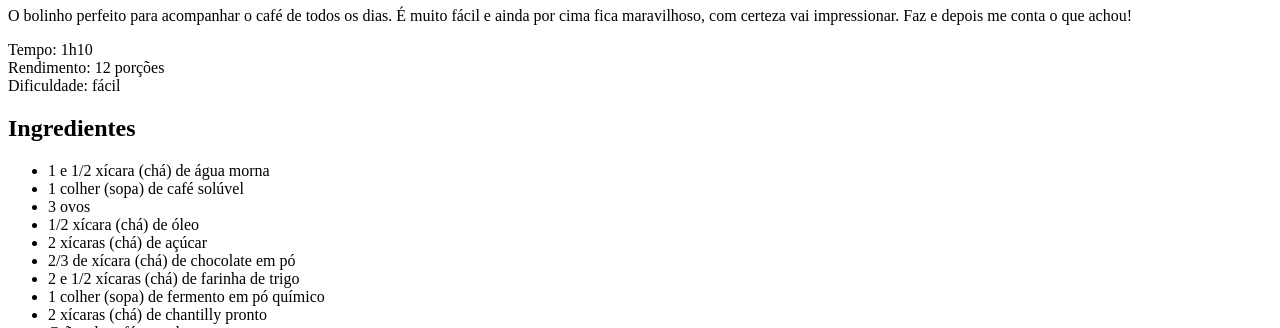
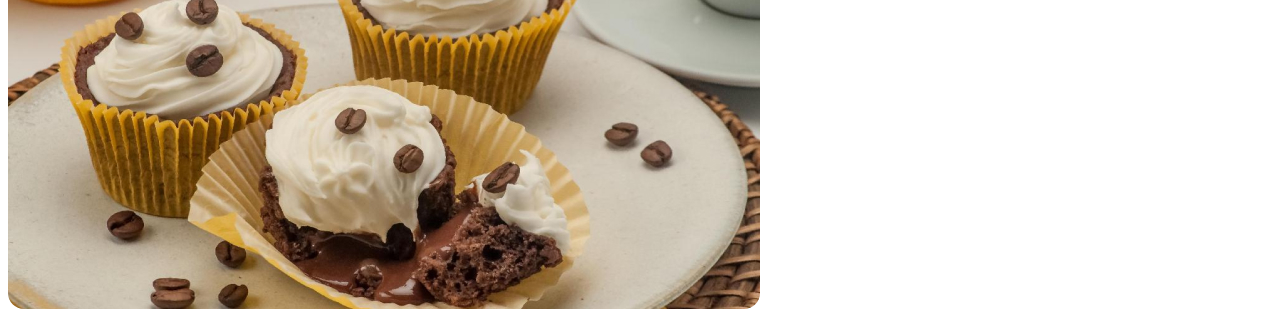
Before and after one commit to Hugo-Queiroz01/PAGINA-DE-RECEITAS, a plain HTML site: page index.html in a window 1280 px wide. Shown: the part 99-427 px from the top of the page. Drawn offline with Linux system fonts and the light colour scheme.

Commit message:
Adicionando imagem e estilos

```diff
--- a/index.html
+++ b/index.html
@@ -5,11 +5,12 @@
   <meta charset="UTF-8">
   <meta name="viewport" content="width=device-width, initial-scale=1.0">
   <title>Página de receita</title>
+  <link rel="stylesheet" href="style.css">
 </head>
 
 <body>
   <div id="page">
-    <img src="" alt="">
+    <img src="assets/main-image.jpg" alt="imagem de um cupcake de cafe com chantilly">
     <main>
       <section id="about"></section>
       <h1>Cupcake de café com chantilly</h1>
--- /dev/null
+++ b/style.css
@@ -0,0 +1,3 @@
+img {
+  border-radius: 16px;
+}
```
Also changed, not shown: assets/bg-image.jpg (added), assets/main-image.jpg (added).
